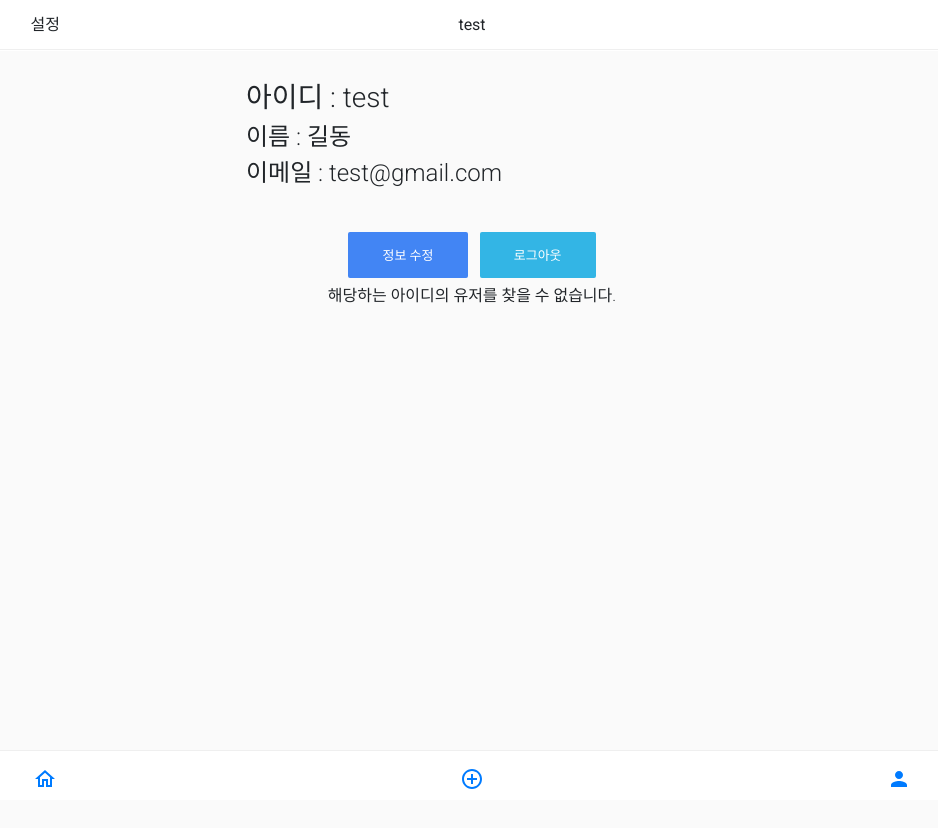
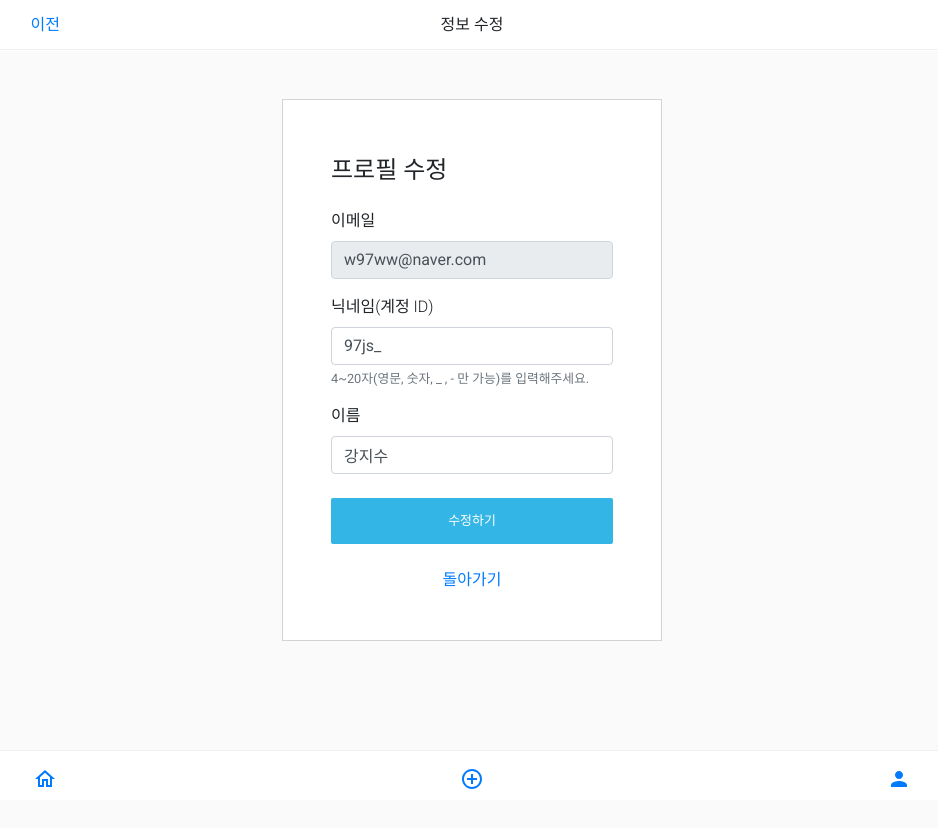
Before and after one commit to kang-jisu/jeju-instagram-frontend, a React (Create React App) app: page /edit in a window 1280 px wide. Shown: the top 828 px of the page, without its empty margins (168-1106 px from the left). Built offline with nearby package versions, Linux system fonts and the light colour scheme; no server answers; data requests are answered from the project's data file.

Commit message:
회원정보수정

```diff
--- a/mock/mock.json
+++ b/mock/mock.json
@@ -18,7 +18,7 @@
         "https://bit.ly/3eCLQ2b",
         "https://bit.ly/3eCLQ2b"
       ],
-      "review_date": "2020-07-22",
+      "review_date": "2020-07-23",
       "id": 12
     }
   ],
--- /dev/null
+++ b/src/components/sign/EditInfo.jsx
@@ -0,0 +1,132 @@
+import React ,{useState,useEffect} from 'react';
+import {Link} from 'react-router-dom';
+import { Form, FormGroup, Label, Input, FormText} from 'reactstrap';
+import jAPI from '../../jejuAPIs/JejuAPIs';
+
+const TRUE = 1;
+const FALSE = 0;
+const NULL = -1;
+const EXIST = 2;
+
+function EditInfo(props) {
+    const [user, setUser] = useState({email:'',nickname:'',name:'',password:''})
+    const [userValid, setUserValid] = useState({email:NULL,nickname:NULL,name:NULL,password:NULL})
+
+    useEffect( ()=>{
+        //axios 현재 로그인중인 사용자 아이디 받아와서 정보 요청 , ,
+        jAPI.get(`/users/97js_`)
+        .then(res=>{
+            console.log(res.data);
+            setUser(res.data);
+        })
+        .catch(error=>{
+            console.log(error);
+        })
+    },[]);
+
+
+    const regExp = {
+        email:/^([\w-]+(?:\.[\w-]+)*)@((?:[\w-]+\.)*\w[\w-]{0,66})\.([a-z]{2,6}(?:\.[a-z]{2})?)$/,
+        nickname:/^[a-zA-Z0-9-_]{4,20}$/,
+        name:/^.{2,20}$/,
+        password:/^(?=.*[A-Za-z])(?=.*\d)[A-Za-z\d]{8,15}$/,
+    };
+
+    const renderSubmitBtn= ()=>{
+        if( (userValid.email===TRUE || userValid.email===NULL) &&
+            (userValid.nickname===TRUE || userValid.nickname===NULL)&&
+            (userValid.name===TRUE || userValid.name===NULL)&&
+            (userValid.password===TRUE || userValid.password===NULL)) return false;
+        else return true;
+    }
+    const validRegExp=(e)=>{
+
+        setUserValid({
+            ...userValid,
+            [e.target.name]:regExp[e.target.name].test(user[e.target.name])?TRUE:FALSE
+        })
+    }
+
+    const handleChange=(e)=>{
+        setUser({
+            ...user,
+            [e.target.name]:e.target.value
+        })
+
+    }
+    const submit=(e)=>{
+        e.preventDefault();
+        jAPI({
+            method: 'put',
+            url: `/users/${user.id}`,
+            header: {
+                'Content-Type': 'multipart/form-data',
+            },
+            data: user
+        })
+        .then(res=>{
+            console.log("성공");
+            props.history.push(`/${user.nickname}`);
+        })
+        .catch(error=>{
+            console.log("실패");
+        })
+    }
+
+    const goBack=()=>{
+        props.history.goBack();
+    }
+    return (
+        <>
+         <Form className="text-left mt-5 pl-5 pr-5 pb-5 pt-2 col-lg-4 col-md-auto sign-form">
+            <p className="h4 mb-4 title-text" >프로필 수정</p>
+            <FormGroup >
+                <Label>이메일</Label>
+                <Input
+                 value={user.email}
+                 name="email"
+                 disabled
+                />
+            </FormGroup>
+            <FormGroup>
+                <Label >닉네임(계정 ID)</Label>
+                <Input
+                 value={user.nickname}
+                 valid={userValid.nickname===TRUE?true:false}
+                 invalid={userValid.nickname===FALSE||userValid.nickname===EXIST?true:false}
+                 name="nickname"
+                 onChange={handleChange}
+                 onBlur={validRegExp}
+                 />
+                <FormText>{userValid.nickname===EXIST?"이미 존재하는 닉네임입니다.":"4~20자(영문, 숫자, _ , - 만 가능)를 입력해주세요."}</FormText>
+
+            </FormGroup>
+            <FormGroup>
+                <Label >이름</Label>
+                <Input
+                 value={user.name}
+                 valid={userValid.name===TRUE?true:false}
+                 invalid={userValid.name===FALSE?true:false}
+                 name="name"
+                 onChange={handleChange}
+                 onBlur={validRegExp}
+                 />
+
+            {userValid.name===FALSE?<FormText>허용 글자수는 2자이상 20자 이하입니다.</FormText>:null}
+            </FormGroup>
+
+            <button
+             className="btn btn-info btn-block my-4 "
+             onClick={submit}
+             disabled={renderSubmitBtn()}
+            >수정하기</button>
+
+            <div className="text-center">
+                <Link to="#" className="text-center" onClick={goBack}>돌아가기</Link>
+            </div>
+        </Form>
+        </>
+    );
+}
+
+export default EditInfo;
--- /dev/null
+++ b/src/components/sign/index.js
@@ -0,0 +1 @@
+export {default as EditInfo} from './EditInfo';
--- a/src/container/Main.jsx
+++ b/src/container/Main.jsx
@@ -1,7 +1,7 @@
 import React, {useState,useEffect } from 'react';
 import {Route, Switch} from 'react-router-dom';
 
-import {Feed,Profile,Insert,Detail,Update} from '../pages/main';
+import {Feed,Profile,Insert,Detail,Update,Edit} from '../pages/main';
 import {MenuBar,InsertMenuBar} from '../components/main';
 
 const maxFileNumber = 5; // 인스타 한 게시글에 올릴 수 있는 파일 개수 . 일단 3개정도로만 해둠
@@ -64,6 +64,7 @@ function Main(props) {
         <section className="main">
             <input type="file" id="file" name="imagesList" accept="image/*" multiple onChange={handleFilesChange} hidden/>
             <Switch>
+            <Route path="/edit" component={Edit}/>
             <Route path="/update/:boardId" component={Update}/>
             <Route path="/insert" render={props=>{ return(<Insert imagesList={selectedFiles} successInsert={successInsert}/>)}}/>
             <Route path="/board/:boardId" component={Detail}/>
--- /dev/null
+++ b/src/pages/main/Edit.jsx
@@ -0,0 +1,35 @@
+import React from 'react';
+import {Route,Switch,Link} from 'react-router-dom';
+import {EditInfo} from '../../components/sign';
+
+function Edit(props) {
+    const goBack=()=>{
+        props.history.goBack();
+    }
+    return (
+        <>
+        <div className="nav-bar header">
+            <div className="nav-block">
+                <span ><Link to="#" onClick={goBack}>이전</Link></span>
+            </div>
+            <div className="nav-block">
+                <span >정보 수정</span>
+            </div>
+
+            <div className="nav-block">
+                <span ></span>
+            </div>
+        </div>
+        <div className="container"  >
+        <div className="row justify-content-center">
+            <Switch>
+            <Route path="/edit/profile" component={EditInfo}/>
+            <Route path="/edit" component={EditInfo}/>
+            </Switch>
+        </div>
+        </div>
+        </>
+    );
+}
+
+export default Edit;
--- a/src/pages/main/Profile.jsx
+++ b/src/pages/main/Profile.jsx
@@ -30,7 +30,7 @@ function Profile(props) {
     }
 
     const handleProfileUpdate=()=>{
-        console.log(props.match.params.nickname);
+        props.history.push("/edit");
     }
 
     return (
--- a/src/pages/main/index.js
+++ b/src/pages/main/index.js
@@ -4,3 +4,4 @@ export { default as Feed} from "./Feed";
 export { default as Insert} from "./Insert";
 export { default as Profile} from "./Profile";
 export { default as Update} from "./Update";
+export { default as Edit} from "./Edit";
--- a/src/pages/sign/Login.jsx
+++ b/src/pages/sign/Login.jsx
@@ -82,6 +82,7 @@ function Login(props) {
             <FormGroup>
                 <Label for="exampleEmail">비밀번호</Label>
                 <Input
+                 type="password"
                  name="password"
                  id="password"
                  onChange={handleChange}
```
